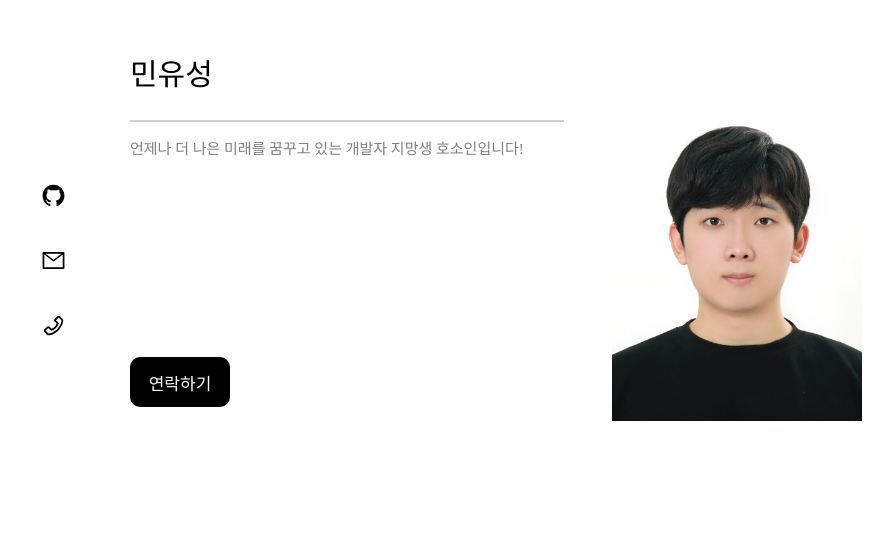
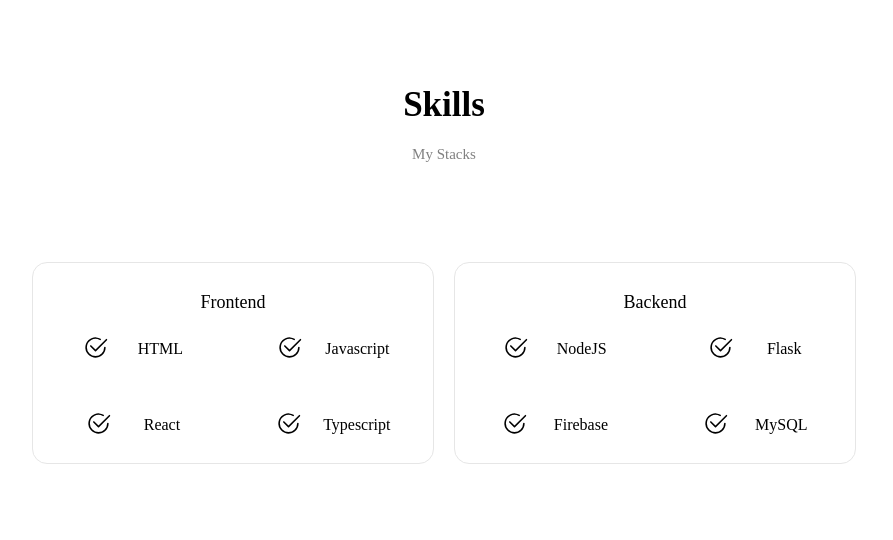
Before and after one commit to alsdbtjd0103/Portfolio, a React (Create React App) app in the folder portfolio/: page / in a window 1280 px wide. Shown: the part 1740-2280 px from the top of the page, without its empty margins (196-1089 px from the left). Built offline with nearby package versions, Linux system fonts and the light colour scheme.

Commit message:
Feat: Skills 추가

```diff
--- a/portfolio/src/App.tsx
+++ b/portfolio/src/App.tsx
@@ -6,6 +6,7 @@
 import { PageContainer } from './components/PageContainer';
 import { Home } from './components/Home';
 import { About } from './components/About';
+import { Skills } from './components/Skills';
 
 
 function App() {
@@ -24,7 +25,7 @@
           <About />
         </PageContainer>
         <PageContainer id='Skills'>
-          <Home />
+          <Skills />
         </PageContainer>
         <PageContainer id='Qualifications'>
           <Home />
--- a/portfolio/src/components/PageContainer.tsx
+++ b/portfolio/src/components/PageContainer.tsx
@@ -13,7 +13,7 @@
     const { id, children, title, subtitle, style } = props;
     return (
         <RootContainer id={id} style={style}>
-            <div style={{ textAlign: 'center' }}>
+            <div style={{ textAlign: 'center',marginTop:'30px' }}>
                 <StyledTitle>{title}</StyledTitle>
                 <StyledSubTitle>{subtitle}</StyledSubTitle>
             </div>
@@ -30,11 +30,11 @@
     justify-content: center;
 `
 const StyledTitle = styled.div`
-    font-size: 40px;
+    font-size: 35px;
     font-weight: bold;
-    margin-bottom: 30px;
+    margin-bottom: 25px;
 `
 const StyledSubTitle = styled.div`
-    font-size: 20px;
+    font-size: 15px;
     color: gray;
 `
--- /dev/null
+++ b/portfolio/src/components/Skills.tsx
@@ -0,0 +1,97 @@
+import { PageContainer } from "./PageContainer";
+import React from 'react';
+import styled from "styled-components";
+import {AiOutlineHtml5} from 'react-icons/ai';
+import {BsCheck2Circle} from 'react-icons/bs';
+type Title = {
+    title:string,
+    stacks:string[],
+}
+
+type Item = {
+    name:string,
+    icon:any,
+}
+
+const StackBox = (props:Title) => {
+    const {title,stacks} = props;
+    const size=25;
+    return(
+        <StyledBox>
+            <StyledTitle>{title}</StyledTitle>
+            <div style={{
+                display:'flex',
+                flexWrap:'wrap',
+                alignItems:'center',
+                justifyContent:'space-around',
+                height:'100%',
+            }}>
+
+            {stacks.map((stack,index) => {
+                return <Items key={index} name={stack} icon = {<BsCheck2Circle size={size} />} />
+            })}
+            </div>
+
+        </StyledBox>
+    )
+}
+const Items = (props:Item) => {
+    const {name,icon} = props;
+    return(
+        <StyledItem>
+            <span>
+                {icon}
+            </span>
+            <span>
+                {name}
+            </span>
+        </StyledItem>
+    )
+
+}
+export const Skills = () => {
+    const FrontStacks = ['HTML','Javascript','React','Typescript'];
+    const BackStacks = ['NodeJS','Flask','Firebase','MySQL']
+    return(
+        <PageContainer title='Skills' subtitle="My Stacks" style={{flexDirection:'column'}}>
+            <div style={{
+                display:'flex',
+                width:'80%',
+                justifyContent:'space-evenly',
+                marginTop:'100px'
+            }}>
+            <StackBox title="Frontend" stacks = {FrontStacks}/>
+            <StackBox title="Backend" stacks = {BackStacks}/>
+            </div>
+
+        </PageContainer>
+    )
+}
+
+const StyledBox = styled.div`
+    display: flex;
+    width:400px;
+    height:200px;
+    border-style: solid;
+    border-width: 1px;
+    border-radius: 15px;
+    border-color: #e6e6e6;
+    flex-direction: column;
+`
+
+const StyledTitle = styled.div`
+    margin-top: 30px;
+    text-align: center;
+    font-size: 18px;
+`
+
+const StyledItem = styled.div`
+    width:40%;
+    text-align: center;
+    border-style: solid;
+    display: flex;
+    align-items: center;
+    justify-content: space-evenly;
+
+
+`
```
